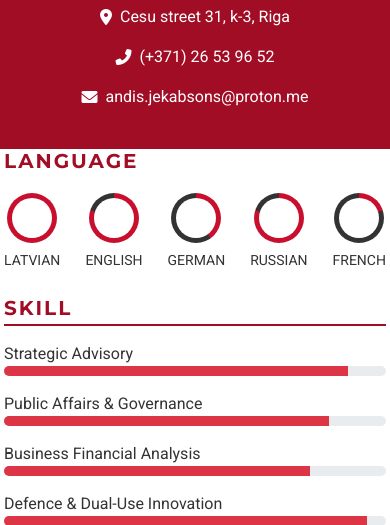
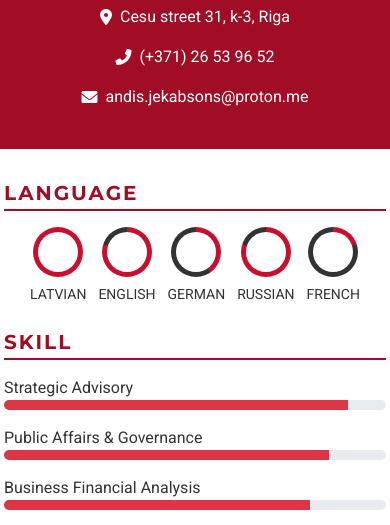
Before and after one commit to renarsabeluns/andisjekabsons, a plain HTML site: page index.html in a window 390 px wide. Shown: the part 244-769 px from the top of the page. Drawn offline with nearby package versions, Linux system fonts and the light colour scheme.

Commit message:
minor tweaks

```diff
--- a/index.html
+++ b/index.html
@@ -25,7 +25,7 @@
         color: #333;
       }
       .container {
-        max-width: 1000px;
+        max-width: 1150px;
         background-color: #fff;
         box-shadow: 0 0 20px rgba(0, 0, 0, 0.1);
         border-radius: 8px;
@@ -41,6 +41,9 @@
         width: 100%;
         z-index: 0;
         clip-path: none;
+      }
+      header.text-white {
+        margin-bottom: 2.5rem;
       }
       .profile-pic {
         width: 140px;
@@ -69,6 +72,11 @@
         background-color: #e0e0e0;
         position: relative;
         margin: 0 auto 5px;
+      }
+      .language-skills {
+        gap: 0.85rem;
+        justify-content: space-between;
+        flex-wrap: nowrap;
       }
       .progress-circle-inner {
         width: 100%;
@@ -209,6 +217,7 @@
         header.text-white {
           height: auto !important;
           padding: 2rem 1rem 2.5rem;
+          margin-bottom: 2rem;
         }
         .header-background {
           height: 100%;
@@ -219,6 +228,11 @@
           width: 120px;
           height: 120px;
           margin-top: 0;
+        }
+        .language-skills {
+          flex-wrap: wrap;
+          justify-content: center;
+          gap: 0.75rem;
         }
         .contact-info {
           flex-direction: column;
@@ -235,6 +249,9 @@
         .left-column,
         .right-column {
           padding: 0;
+        }
+        .section-title-top {
+          border-bottom: 2px solid #a10d25 !important;
         }
       }
 
@@ -293,7 +310,7 @@
               >
                 LANGUAGE
               </h3>
-            <div class="d-flex justify-content-between">
+            <div class="d-flex language-skills">
               <div class="text-center">
                 <div class="progress-circle" data-progress="100">
                   <div class="progress-circle-inner"></div>
```
